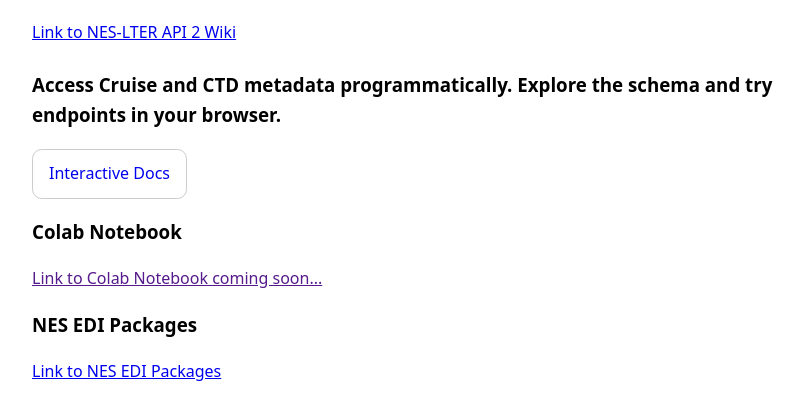
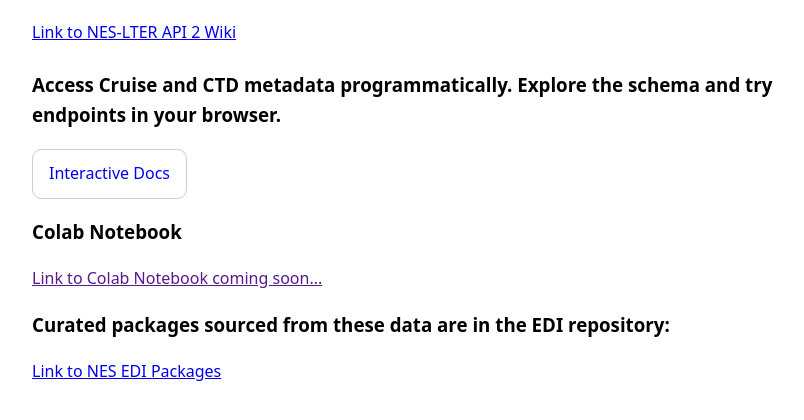
Before and after one commit to WHOIGit/nes-lter-api-2, a Django app: page / in a window 1280 px wide. Shown: the part 277-697 px from the top of the page, without its empty margins (218-1022 px from the left). Run offline with Django 5.2, Linux system fonts and the light colour scheme; data that the repository does not hold is empty; parts of the project's set-up code (start-up, migrations or seed data) failed here and were passed over.

Commit message:
replace EDI text on landing page

```diff
--- a/api/core/templates/landing.html
+++ b/api/core/templates/landing.html
@@ -146,7 +146,7 @@
             </a>
         </p>
 
-        <h3>NES EDI Packages</h3>
+        <h3>Curated packages sourced from these data are in the EDI repository:</h3>
         <p>
             <a class="link" href="https://portal.edirepository.org/nis/browseServlet?searchValue=NES" target="_blank">
                 Link to NES EDI Packages
```
